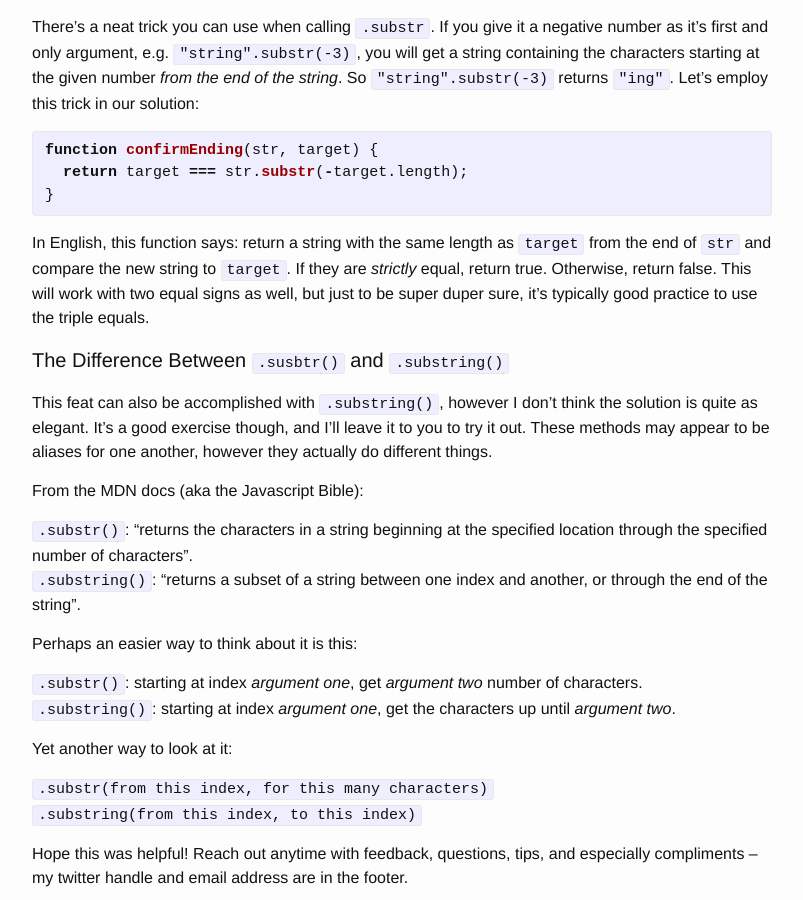
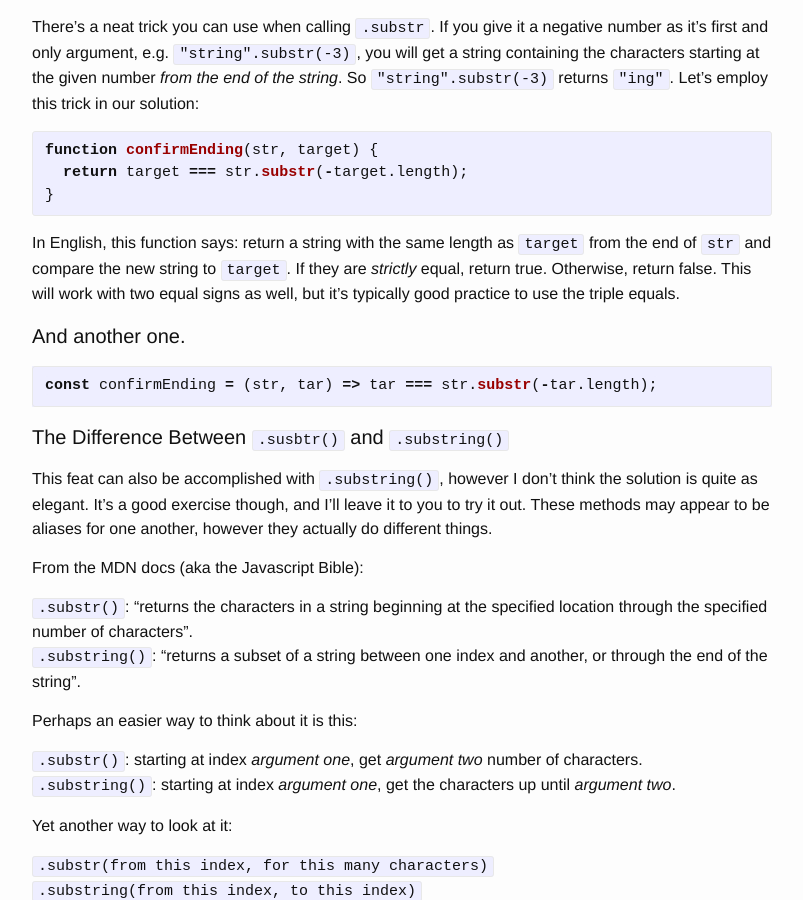
Before and after one commit to vincecampanale/blog, a Jekyll site: the page built from _posts/2017-03-19-confirm-the-ending.markdown, in a window 1280 px wide and 900 px high, scrolled down 1037 px. Shown: the whole window, without its empty margins (238-1041 px from the left). Built offline with Jekyll 4.4.1, drawn with Linux system fonts in a browser that asks for light colours.

Commit message:
post(confirm-ending): add es6 implementation

````diff
--- a/_posts/2017-03-19-confirm-the-ending.markdown
+++ b/_posts/2017-03-19-confirm-the-ending.markdown
@@ -35,7 +35,13 @@ function confirmEnding(str, target) {
 }
 {% endhighlight %}
 
-In English, this function says: return a string with the same length as `target` from the end of `str` and compare the new string to `target`. If they are *strictly* equal, return true. Otherwise, return false. This will work with two equal signs as well, but just to be super duper sure, it's typically good practice to use the triple equals.
+In English, this function says: return a string with the same length as `target` from the end of `str` and compare the new string to `target`. If they are *strictly* equal, return true. Otherwise, return false. This will work with two equal signs as well, but it's typically good practice to use the triple equals.
+
+#### And another one.
+
+```javascript
+const confirmEnding = (str, tar) => tar === str.substr(-tar.length);
+```
 
 #### The Difference Between `.susbtr()` and `.substring()`
 
````
